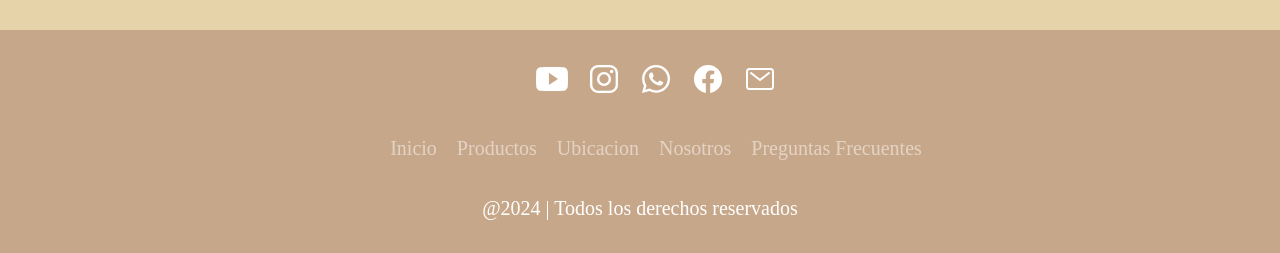
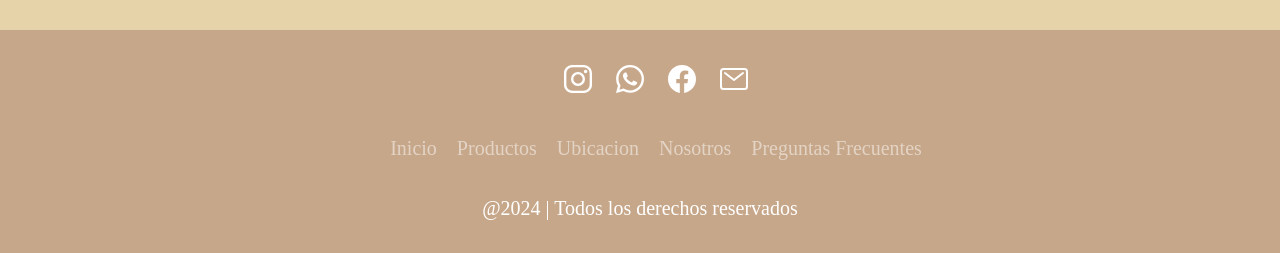
Before and after one commit to MorenoBauerNahuel/ProgramacionWeb-NahuelMoreno, a plain HTML site: page paginas/ubicacion.html in a window 1280 px wide. Shown: the part 2542-2795 px from the top of the page. Drawn offline with nearby package versions, Linux system fonts and the light colour scheme.

Commit message:
4/12 10:40

```diff
--- a/paginas/ubicacion.html
+++ b/paginas/ubicacion.html
@@ -72,11 +72,6 @@
 
         <footer class="footer">
             <ul class="social-icon">
-                <li class="icon-elem">
-                <a href="https://www.youtube.com/@Coderhouse" target="_blank" class="icon">
-                <ion-icon name="logo-youtube"></ion-icon>
-                </a>
-            </li>
             <li class="icon-elem">
                 <a href="https://www.instagram.com/" target="_blank" class="icon">
                 <ion-icon name="logo-instagram"></ion-icon>
```
Also changed, not shown: index.html (+0 -5 lines), paginas/nosotros.html (+0 -5 lines), paginas/preguntasfrecuentes.html (+0 -4 lines), paginas/productos.html (+0 -5 lines).
